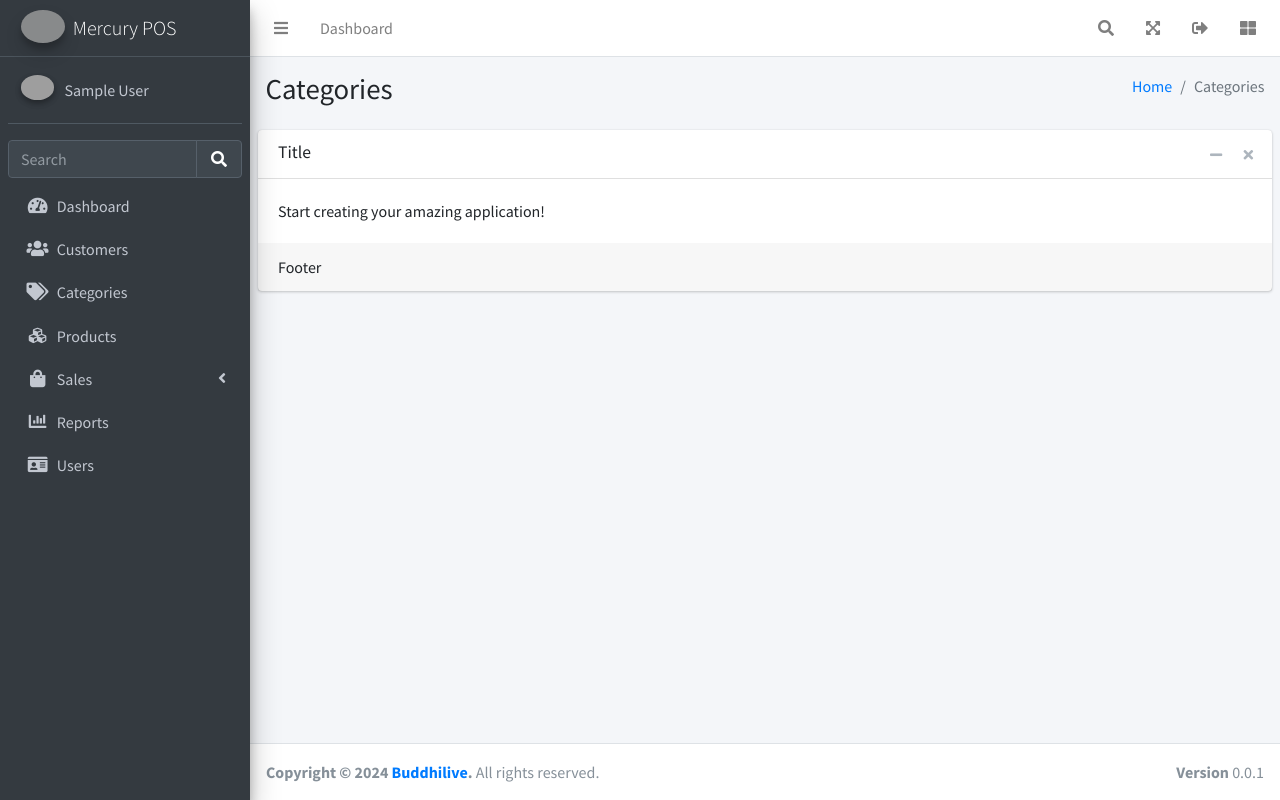
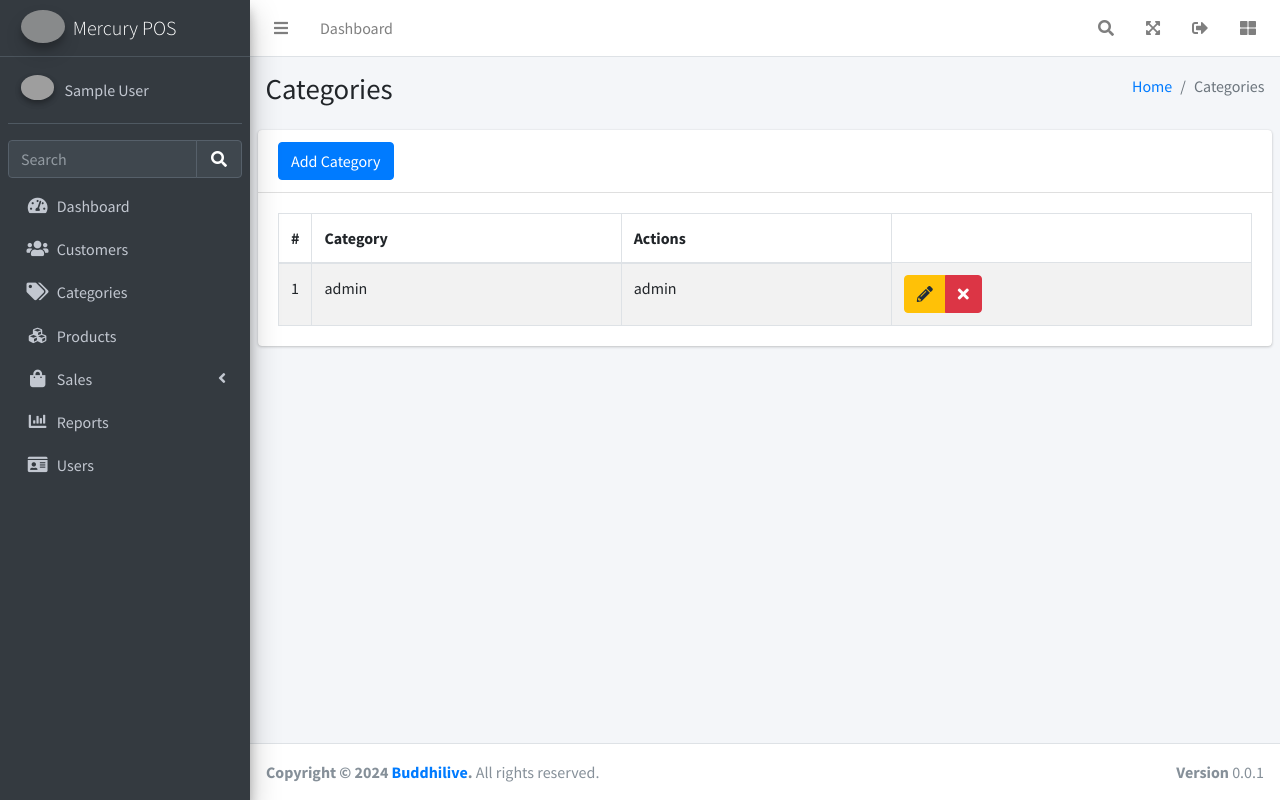
Before and after one commit to Buddhilive/mercury-pos, a PHP site: page /categories in a window 1280 px wide. Run offline with PHP 8.4, Linux system fonts and the light colour scheme; the visitor is signed in with stand-in values (Sample User, id 1); some libraries are stand-ins or nearby versions; grey boxes are pictures that could not be loaded.

Commit message:
Add basic starter template for category module

```diff
--- a/views/modules/categories.php
+++ b/views/modules/categories.php
@@ -8,7 +8,7 @@
                 </div>
                 <div class="col-sm-6">
                     <ol class="breadcrumb float-sm-right">
-                        <li class="breadcrumb-item"><a href="#">Home</a></li>
+                        <li class="breadcrumb-item"><a href="dashboard">Home</a></li>
                         <li class="breadcrumb-item active">Categories</li>
                     </ol>
                 </div>
@@ -19,30 +19,37 @@
     <!-- Main content -->
     <section class="content">
 
-        <!-- Default box -->
-        <div class="card">
+    <div class="card">
             <div class="card-header">
-                <h3 class="card-title">Title</h3>
-
-                <div class="card-tools">
-                    <button type="button" class="btn btn-tool" data-card-widget="collapse" title="Collapse">
-                        <i class="fas fa-minus"></i>
-                    </button>
-                    <button type="button" class="btn btn-tool" data-card-widget="remove" title="Remove">
-                        <i class="fas fa-times"></i>
-                    </button>
-                </div>
+                <button class="btn btn-primary" data-toggle="modal" data-target="#addUser">
+                    Add Category
+                </button>
             </div>
             <div class="card-body">
-                Start creating your amazing application!
+                <table class="table table-bordered table-striped table-responsive-lg data-tables">
+                    <thead>
+                        <tr>
+                            <th style="width:10px">#</th>
+                            <th>Category</th>
+                            <th>Actions</th>
+                        </tr>
+                    </thead>
+                    <tbody>
+                        <tr>
+                            <td>1</td>
+                            <td>admin</td>
+                            <td>admin</td>
+                            <td>
+                                <div class="btn-group">
+                                    <button class="btn btn-warning btnEditUser" idUser="" data-toggle="modal" data-target="#editUser"><i class="fa fa-pencil-alt"></i></button>
+                                    <button class="btn btn-danger btnDeleteUser" userId="" username="" userPhoto=""><i class="fa fa-times"></i></button>
+                                </div>
+                            </td>
+                        </tr>
+                    </tbody>
+                </table>
             </div>
-            <!-- /.card-body -->
-            <div class="card-footer">
-                Footer
-            </div>
-            <!-- /.card-footer-->
         </div>
-        <!-- /.card -->
 
     </section>
     <!-- /.content -->
```
